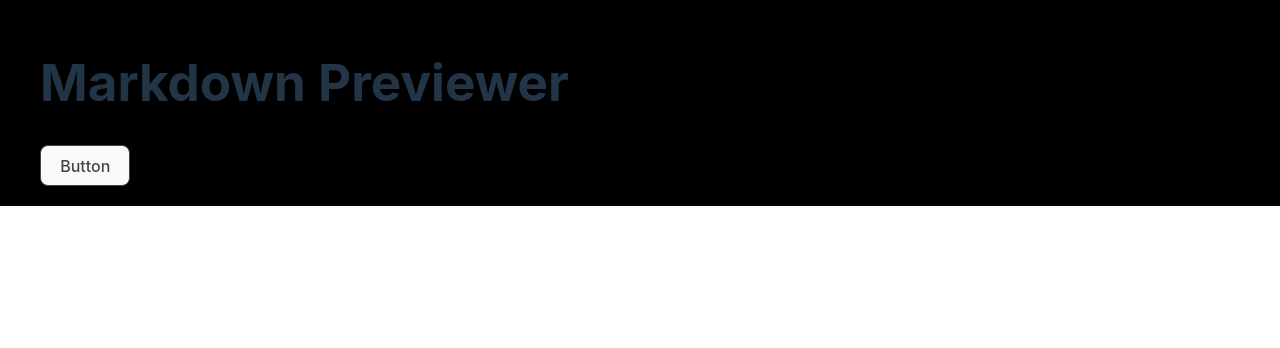
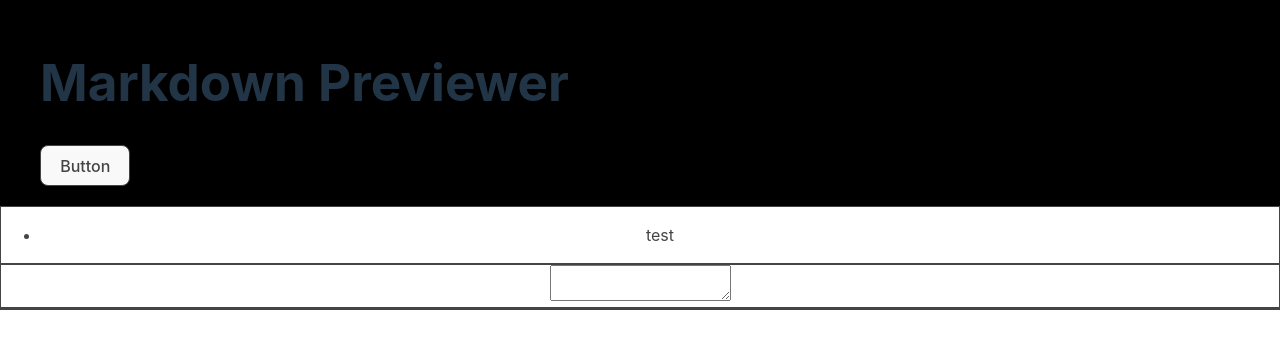
Before and after one commit to tsoithomas/markdown-previewer, a React (Vite) app: page / in a window 1280 px wide. Shown: the top 348 px of the page. Built offline with nearby package versions, Linux system fonts and the light colour scheme.

Commit message:
Built basic structure

```diff
--- a/src/App.tsx
+++ b/src/App.tsx
@@ -1,13 +1,20 @@
 import { useState } from 'react'
 import Head from './components/Head'
 import './App.css'
+import MarkdownGuide from './components/MarkdownGuide'
+import MarkdownInput from './components/MarkdownInput'
+import MarkdownOutput from './components/MarkdownOutput'
 
 function App() {
-  const [count, setCount] = useState(0)
+  const [markdown, setMarkdown] = useState(`# Hello World`);
+  const [showGuide, setShowGuide] = useState(false);
 
   return (
     <>
-      <Head/>
+      <Head onToggleGuide={()=>null}/>
+      <MarkdownGuide/>
+      <MarkdownInput/>
+      <MarkdownOutput markdown=''/>
     </>
   )
 }
--- a/src/components/Head.tsx
+++ b/src/components/Head.tsx
@@ -22,11 +22,18 @@ const Button = styled.button`
     color: #444;
 `;
 
-const Head = () => {
+
+
+
+export interface HeaderProps {
+    onToggleGuide: () => null
+}
+
+const Head = (props: HeaderProps) => {
     return (
         <HeaderContainer>
             <Title>Markdown Previewer</Title>
-            <Button>Button</Button>
+            <Button onClick={props.onToggleGuide}>Button</Button>
         </HeaderContainer>
     )
 }
--- a/src/components/MarkdownGuide.tsx
+++ b/src/components/MarkdownGuide.tsx
@@ -0,0 +1,20 @@
+import React, { Component } from 'react';
+import styled from 'styled-components';
+
+const GuideContainer = styled.div`
+    text-align: center;
+    border: 1px solid #444;
+    color: #444;
+`;
+
+const MarkdownGuide = () => {
+    return (
+        <GuideContainer>
+            <ul>
+                <li>test</li>
+            </ul>
+        </GuideContainer>
+    )
+}
+
+export default MarkdownGuide;
--- a/src/components/MarkdownInput.tsx
+++ b/src/components/MarkdownInput.tsx
@@ -0,0 +1,22 @@
+import React, { Component } from 'react';
+import styled from 'styled-components';
+
+const InputContainer = styled.div`
+    text-align: center;
+    border: 1px solid #444;
+    color: #444;
+`;
+
+const StyledTextArea = styled.textarea`
+
+`;
+
+const MarkdownInput = () => {
+    return (
+        <InputContainer>
+            <StyledTextArea/>
+        </InputContainer>
+    )
+}
+
+export default MarkdownInput;
--- a/src/components/MarkdownOutput.tsx
+++ b/src/components/MarkdownOutput.tsx
@@ -0,0 +1,21 @@
+import React, { Component } from 'react';
+import styled from 'styled-components';
+
+const OutputContainer = styled.div`
+    text-align: center;
+    border: 1px solid #444;
+    color: #444;
+`;
+
+export interface MarkdownOutputProps {
+    markdown: string
+}
+
+const MarkdownOutput = (props: MarkdownOutputProps) => {
+    return (
+        <OutputContainer>
+        </OutputContainer>
+    )
+}
+
+export default MarkdownOutput;
```
